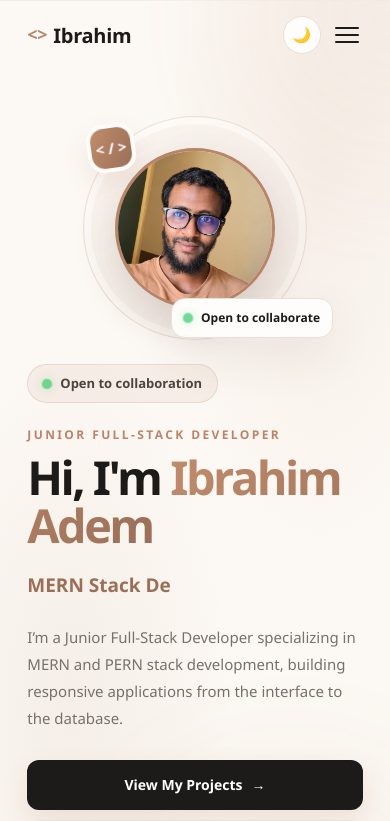
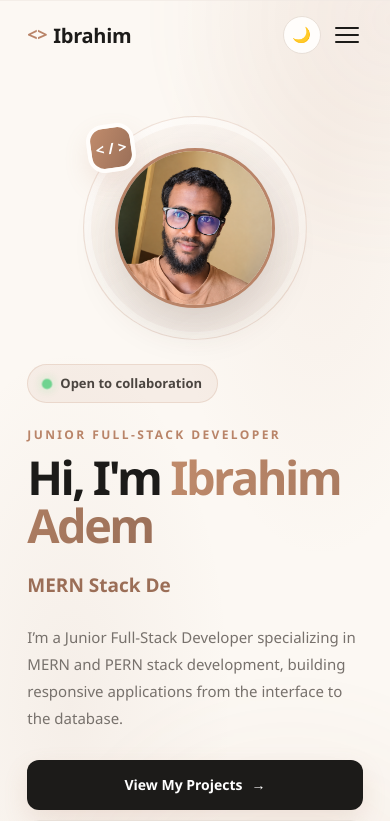
Before and after one commit to ibrahime-dev/my-portfolio, a React (Vite) app: page / in a window 390 px wide. Shown: the top 821 px of the page. Built offline with nearby package versions, Linux system fonts and the light colour scheme.

Commit message:
Add e-commerce project screenshot
Co-authored-by: Copilot <223556219+Copilot@users.noreply.github.com>

```diff
--- a/src/components/About.jsx
+++ b/src/components/About.jsx
@@ -1,7 +1,7 @@
 import "./About.css";
 
 const stats = [
-  { value: "4",   label: "Featured Projects" },
+  { value: "5",   label: "Portfolio Projects" },
   { value: "MERN", label: "Document Database Stack" },
   { value: "PERN", label: "SQL Database Stack" },
   { value: "IT",  label: "Wollo University" },
--- a/src/components/Hero.css
+++ b/src/components/Hero.css
@@ -247,23 +247,6 @@
   object-fit: cover;
   object-position: center;
 }
-.hero-photo-badge {
-  position: absolute;
-  right: max(2%, calc((100% - 370px) / 2));
-  bottom: 28px;
-  display: inline-flex;
-  align-items: center;
-  gap: 9px;
-  padding: 11px 16px;
-  border: 1px solid var(--border);
-  border-radius: 14px;
-  background: var(--bg-card);
-  color: var(--text);
-  font-size: 13px;
-  font-weight: 700;
-  box-shadow: var(--shadow);
-  z-index: 2;
-}
 .hero-code-badge {
   position: absolute;
   left: max(1%, calc((100% - 370px) / 2));
@@ -473,10 +456,6 @@
     left: calc(50% - 108px);
     top: 10px;
   }
-  .hero-photo-badge {
-    right: calc(50% - 138px);
-    bottom: 4px;
-  }
   .home-info-grid { grid-template-columns: repeat(2, minmax(0, 1fr)); }
 }
 
@@ -488,12 +467,6 @@
     top: 6px;
     width: 48px;
     height: 48px;
-  }
-  .hero-photo-badge {
-    right: calc(50% - 138px);
-    bottom: 0;
-    padding: 9px 12px;
-    font-size: 12px;
   }
   .hero-name { font-size: clamp(42px, 12vw, 58px); }
   .hero-buttons { gap: 10px; }
--- a/src/components/Hero.jsx
+++ b/src/components/Hero.jsx
@@ -10,7 +10,7 @@ const roles = [
 ];
 
 const stats = [
-  { value: "4",   label: "Featured Projects" },
+  { value: "5",   label: "Portfolio Projects" },
   { value: "MERN", label: "Document Database Stack" },
   { value: "PERN", label: "SQL Database Stack" },
   { value: "IT",  label: "Wollo University" },
@@ -88,10 +88,6 @@ export default function Hero() {
             <div className="hero-shape hero-shape-front" aria-hidden="true" />
             <div className="hero-photo-frame">
               <img src={myPhoto} alt="Ibrahim Adem" />
-            </div>
-            <div className="hero-photo-badge">
-              <span className="avail-pulse" />
-              Open to collaborate
             </div>
             <div className="hero-code-badge" aria-hidden="true">&lt; / &gt;</div>
           </div>
--- a/src/components/Projects.css
+++ b/src/components/Projects.css
@@ -140,6 +140,21 @@
   position: absolute;
   inset: 0;
   pointer-events: none;
+}
+
+.project-status {
+  position: absolute;
+  top: 12px;
+  left: 12px;
+  z-index: 2;
+  padding: 5px 10px;
+  border: 1px solid var(--border);
+  border-radius: 999px;
+  background: var(--bg-card);
+  color: var(--text-soft);
+  font-size: 11px;
+  font-weight: 700;
+  box-shadow: 0 4px 12px rgba(40, 30, 24, 0.1);
 }
 
 .preview-mock {
--- a/src/components/Projects.jsx
+++ b/src/components/Projects.jsx
@@ -74,6 +74,9 @@ export default function Projects() {
 
               {/* image / preview */}
               <div className="project-preview" style={{ "--card-color": p.color }}>
+                {p.status !== "Completed" && (
+                  <span className="project-status">{p.status}</span>
+                )}
                 {!imageErrors[p.slug] && (
                   <img
                     src={p.image}
--- a/src/data/projects.js
+++ b/src/data/projects.js
@@ -1,4 +1,27 @@
 export const projects = [
+  {
+    slug:     "e-commerce-store",
+    title:    "E-commerce Store",
+    tagline:  "Browse products and manage an online shopping cart",
+    desc:     "An upcoming full-stack online shopping application where users can browse products, manage cart items, and place orders.",
+    problem:  "The project is being developed to bring product discovery, shopping carts, and order management together in one straightforward online store.",
+    features: [
+      "Browse product listings and view product details",
+      "Search for products",
+      "Add, remove, and update cart items",
+      "User registration and login",
+      "Place and manage orders",
+    ],
+    tech:     ["HTML", "CSS", "JavaScript", "Node.js", "Express.js", "MongoDB"],
+    role:     "Junior Full-Stack Developer — developing the storefront and shopping experience with Node.js, Express.js, and MongoDB.",
+    status:   "Coming Soon",
+    category: "Full-Stack",
+    demo:     "#",
+    repo:     "https://github.com/ibrahime-dev/codealpha_tasks#1-e-commerce-store",
+    color:    "#b98468",
+    image:    "/projects/ecomerce.jpg",
+    images:   ["/projects/ecomerce.jpg"],
+  },
   {
     slug:     "ethiopian-traditional-foods",
     title:    "Ethiopian Traditional Foods",
```
Also changed, not shown: public/projects/ecomerce.jpg (added).
